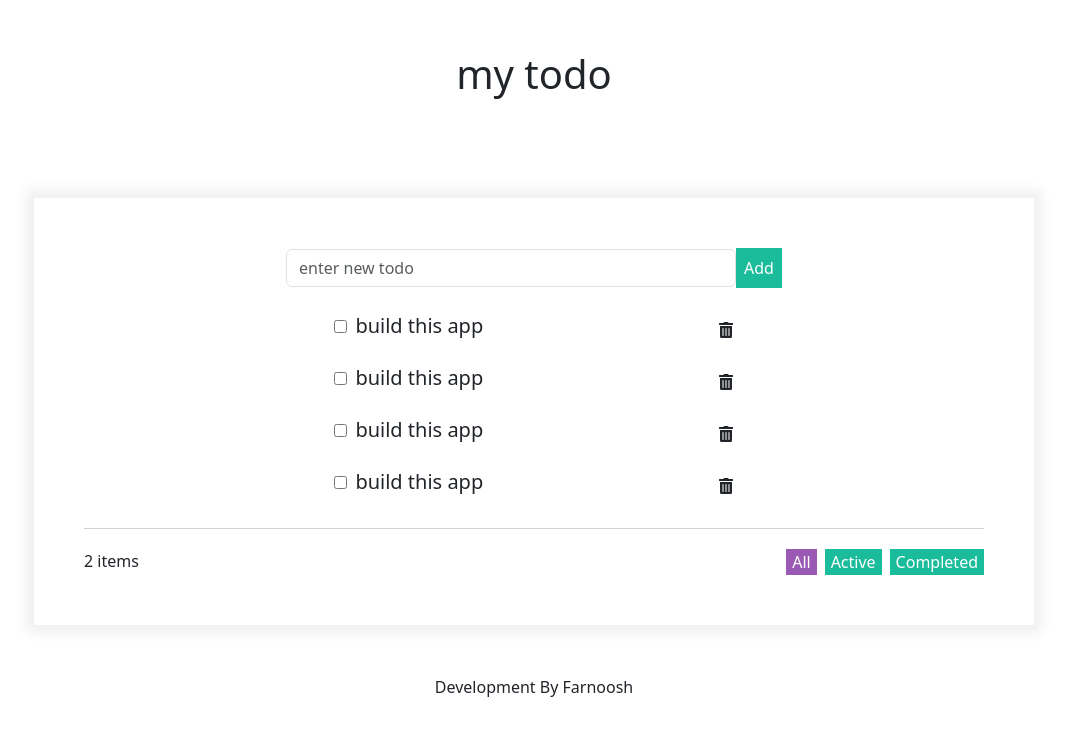
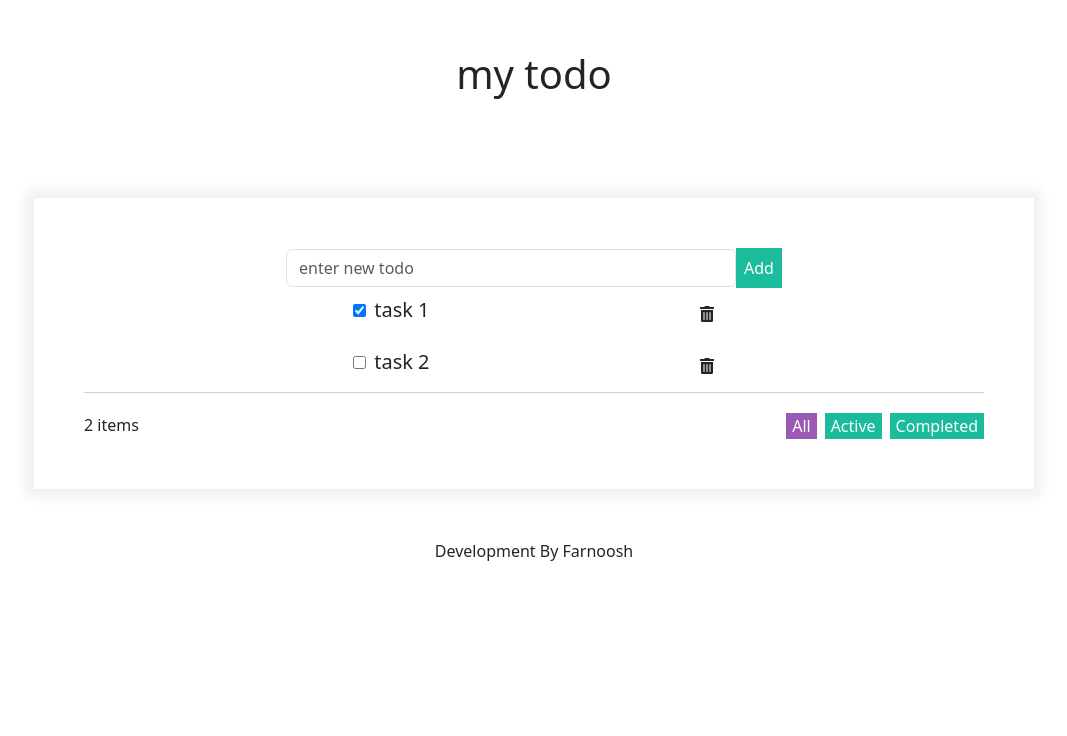
Before and after one commit to Farnoosh-R/react-todolist, a React (Create React App) app: page / in a window 1280 px wide. Shown: the top 736 px of the page, without its empty margins (106-1173 px from the left). Built offline with nearby package versions, Linux system fonts and the light colour scheme.

Commit message:
add task-not complete

```diff
--- a/package.json
+++ b/package.json
@@ -11,6 +11,7 @@
     "react-dom": "^18.3.1",
     "react-icons": "^5.3.0",
     "react-scripts": "5.0.1",
+    "uuid": "^8.3.2",
     "web-vitals": "^2.1.4"
   },
   "scripts": {
--- a/src/App.js
+++ b/src/App.js
@@ -5,6 +5,7 @@ import FilterFooter from './Components/FilterFooter/FilterFooter';
 import Footer from './Components/Footer/Footer';
 import Header from './Components/Header/Header';
 import TaskList from './Components/TaskList/TaskList';
+import TodoApp from './Components/TodoApp/TodoApp';
 
 
 function App() {
@@ -12,9 +13,7 @@ function App() {
     <div className="App">
     <Header />
     <div className='content-holder'>
-    <AddTaskForm />
-    <TaskList />
-    <FilterFooter />
+    <TodoApp />
     </div>
     <Footer />
     </div>
--- a/src/Components/AddTaskForm/AddTaskForm.js
+++ b/src/Components/AddTaskForm/AddTaskForm.js
@@ -1,10 +1,30 @@
-import React from "react";
+import React, { useState } from "react";
 
-const AddTaskForm = () => {
+
+const AddTaskForm = ({addItem}) => {
+
+    const [value, setValue] = useState('');
+
+const handleChange = (e) => {
+    if (e){
+        e.preventDefault();
+        setValue(e.target.value);
+    }
+    console.log(value)
+}
+const handleSubmit = () => {
+    if (!value || value === ''){
+        return
+    }
+    addItem(value);
+}
+
+
+
     return(
         <div className="AddTaskForm">
-        <form action="">
-        <input className="form-control w-50 d-inline-block" type="text" placeholder="enter new todo"/>
+        <form onSubmit={handleSubmit}>
+        <input onChange={handleChange} className="form-control w-50 d-inline-block" type="text" placeholder="enter new todo"/>
         <button className="p-2" type="submit">Add</button>
         </form>
         </div>
--- a/src/Components/TaskItem/TaskItem.jsx
+++ b/src/Components/TaskItem/TaskItem.jsx
@@ -2,40 +2,20 @@ import React from "react";
 import { FaTrashAlt } from "react-icons/fa";
 import "./style.css";
 
-const TaskItem = () => {
+const TaskItem = ({data}) => {
   return (
-    <div className="TaskItem p-3">
+
+
+    <div className="TaskItem">
       <div className="TaskItem-box">
         <div className="d-flex">
-          <input className="me-2" type="checkbox" />
-          <h5>build this app</h5>
+          <input className="me-2" type="checkbox" checked={data.status} />
+          <h5>{data.title}</h5>
         </div>
         <FaTrashAlt />
       </div>
 
-      <div className="TaskItem-box">
-      <div className="d-flex">
-        <input className="me-2" type="checkbox" />
-        <h5>build this app</h5>
-      </div>
-      <FaTrashAlt />
-    </div>
 
-    <div className="TaskItem-box">
-    <div className="d-flex">
-      <input className="me-2" type="checkbox" />
-      <h5>build this app</h5>
-    </div>
-    <FaTrashAlt />
-  </div>
-
-  <div className="TaskItem-box">
-  <div className="d-flex">
-    <input className="me-2" type="checkbox" />
-    <h5>build this app</h5>
-  </div>
-  <FaTrashAlt />
-</div>
     </div>
   );
 };
--- a/src/Components/TaskList/TaskList.jsx
+++ b/src/Components/TaskList/TaskList.jsx
@@ -1,10 +1,16 @@
-import React from "react";
 import TaskItem from "../TaskItem/TaskItem";
 
-const TaskList = () => {
+
+const TaskList = ({data}) => {
+
     return(
         <div className="TaskList">
-        <TaskItem />
+        {data.map((task, index) => {
+            return(
+                <TaskItem data={task} key={index}/>
+            )
+        })}
+
         </div>
     )
 }
--- /dev/null
+++ b/src/Components/TodoApp/TodoApp.jsx
@@ -0,0 +1,53 @@
+import React, { useEffect, useState } from "react";
+import AddTaskForm from "../AddTaskForm/AddTaskForm";
+import TaskList from "../TaskList/TaskList";
+import FilterFooter from "../FilterFooter/FilterFooter";
+import { v4 as uuidv4 } from 'uuid';
+
+const TodoApp = () => {
+
+    const [tasks, setTasks] = useState([]);
+
+    useEffect(() => {
+        setTasks([
+            {
+                id: uuidv4(),
+                title: 'task 1',
+                status: true
+            },
+            {
+                id: uuidv4(),
+                title: 'task 2',
+                status: false
+            }
+        ])
+
+
+
+    }, [])
+
+
+    const addItem = (newItem) => {
+        setTasks([
+            ...tasks,
+            {
+                id: uuidv4(),
+                title: newItem,
+                status: false
+            }
+        ])
+
+        console.log(tasks)
+    }
+
+
+
+    return(
+        <div className="TodoApp">
+        <AddTaskForm  addItem={addItem}/>
+        <TaskList  data={tasks}/>
+        <FilterFooter />
+        </div>
+    )
+}
+export default TodoApp;
```
Also changed, not shown: 1 other file (tests, documents, lock files or other folders).
